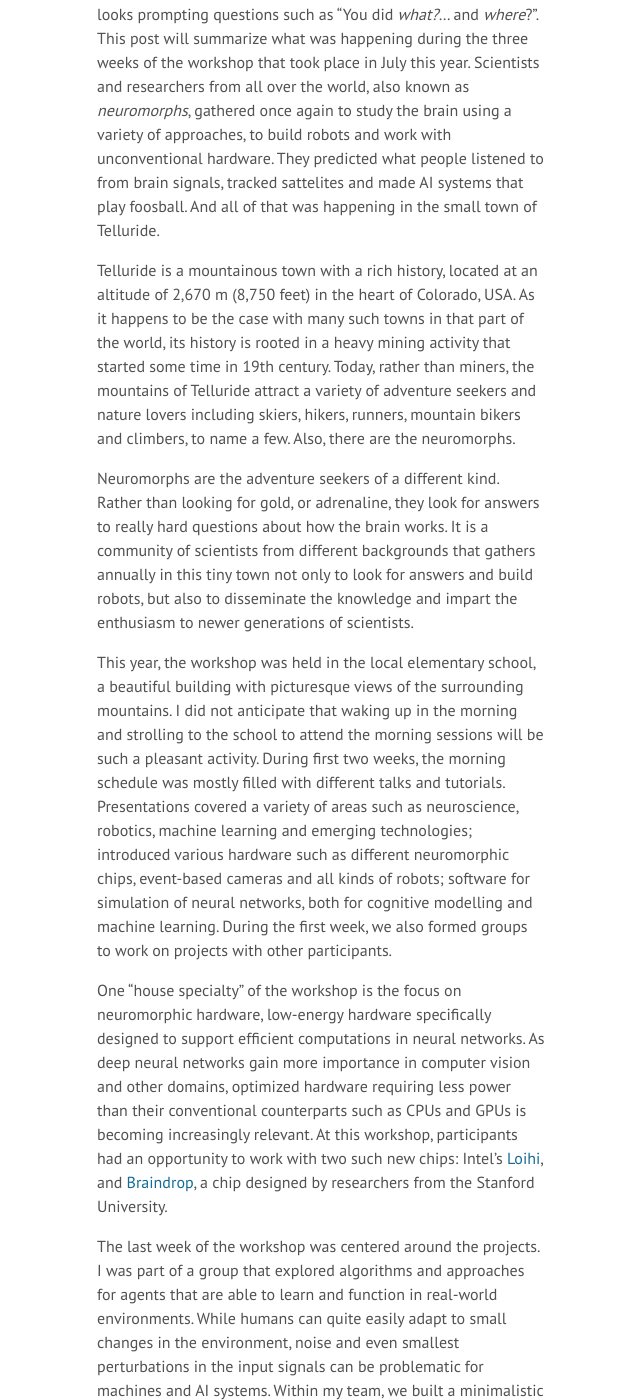
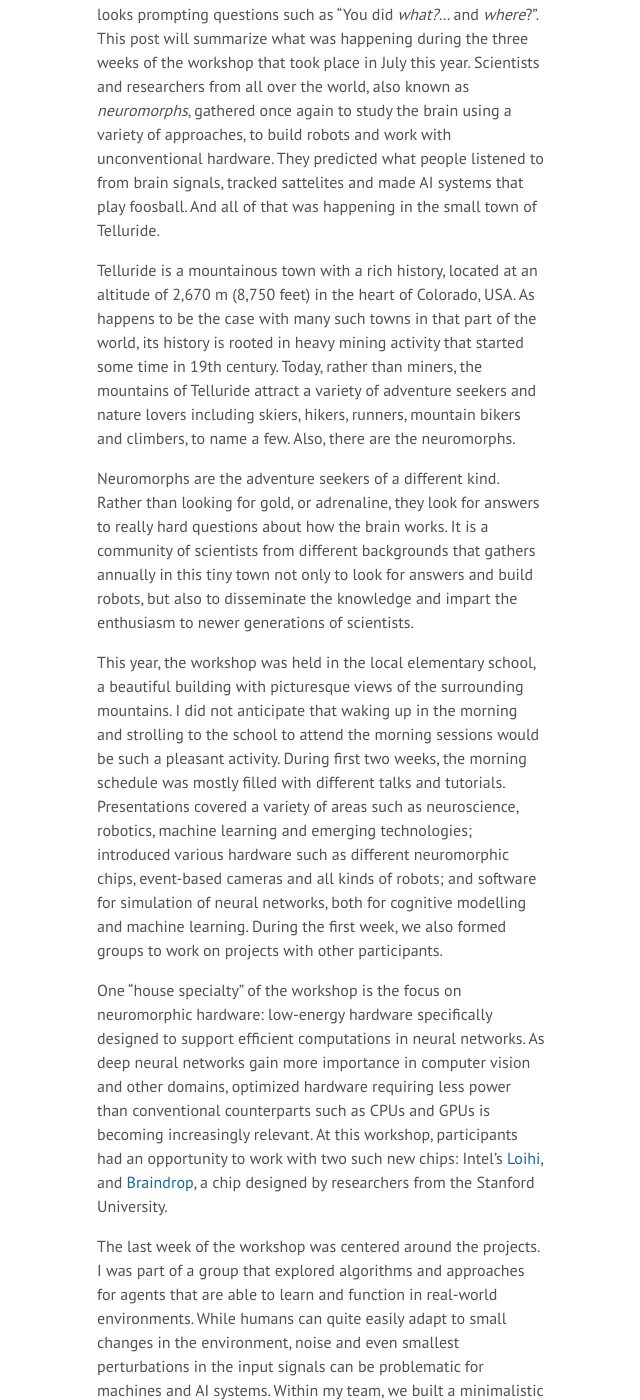
Before and after one commit to ikajic/ikajic.github.io, a Jekyll site: the page built from _posts/2018-08-10-neuromorphs.md, in a window 1280 px wide and 1400 px high, scrolled down 740 px. Shown: the whole window, without its empty margins (319-959 px from the left). Built offline with Jekyll 4.4.1, drawn with Linux system fonts in a browser that asks for light colours; some of the changed text lies outside the part shown.

Commit message:
Correct few typos

```diff
--- a/_posts/2018-08-10-neuromorphs.md
+++ b/_posts/2018-08-10-neuromorphs.md
@@ -20,7 +20,7 @@
 
 Telluride is a mountainous town with a rich history, located at an
 altitude of 2,670 m (8,750 feet) in the heart of Colorado, USA.
-As it happens to be the case with many such towns in that part of the world, its history is rooted in a heavy mining activity that started some time in 19th century.
+As happens to be the case with many such towns in that part of the world, its history is rooted in heavy mining activity that started some time in 19th century.
 Today, rather than miners, the mountains of Telluride attract a variety of
 adventure seekers and nature lovers including skiers, hikers, runners, mountain bikers and climbers, to
 name a few. Also, there are the neuromorphs.
@@ -36,21 +36,20 @@
 This year, the workshop was held in the local elementary school, a beautiful
 building with picturesque views of the surrounding mountains. I did not
 anticipate that waking up in the morning and strolling to the school to attend
-the morning sessions will be such a pleasant activity.
+the morning sessions would be such a pleasant activity.
 During first two weeks, the morning schedule was mostly filled with different
 talks and tutorials.
 Presentations covered a variety of areas such as neuroscience,
 robotics, machine learning and emerging technologies; introduced various hardware such as
 different neuromorphic chips, event-based cameras and all kinds of robots;
-software for simulation of neural networks, both for cognitive modelling and
+and software for simulation of neural networks, both for cognitive modelling and
 machine learning. During the first week, we also formed groups
 to work on projects with other participants.
 
-
-One "house specialty" of the workshop is the focus on neuromorphic hardware,
+One "house specialty" of the workshop is the focus on neuromorphic hardware:
 low-energy hardware specifically designed to support efficient computations in neural networks.
 As deep neural networks gain more importance in computer vision and other
-domains, optimized hardware requiring less power than their conventional counterparts such as CPUs and GPUs is
+domains, optimized hardware requiring less power than conventional counterparts such as CPUs and GPUs is
 becoming increasingly relevant.
 At this workshop, participants had an opportunity to work with two such new chips:
 Intel's [Loihi](https://newsroom.intel.com/editorials/intels-new-self-learning-chip-promises-accelerate-artificial-intelligence){:target="_new"}, and [Braindrop](https://web.stanford.edu/group/brainsinsilicon/index.html){:target="_new"}, a chip designed by researchers from the Stanford University.
@@ -66,7 +65,7 @@
 The vision kit contains a small camera attached to a Raspberry Pi, which in
 turn communicates with a [Movidius](https://en.wikipedia.org/wiki/Movidius){:target="_black"} chip.
 The chip is equipped with neural networks precompiled for a variety of tasks,
-including feature extraction which we used to collect the data on different
+including feature extraction, which we used to collect the data on different
 objects.
 Then, we used those features to train a neural network in Keras that we ported onto the Raspberry Pi.
 The model was running in real time and it was able to
```
Also changed, not shown: other parts of _posts/2018-08-10-neuromorphs.md (+3 -3 lines).
